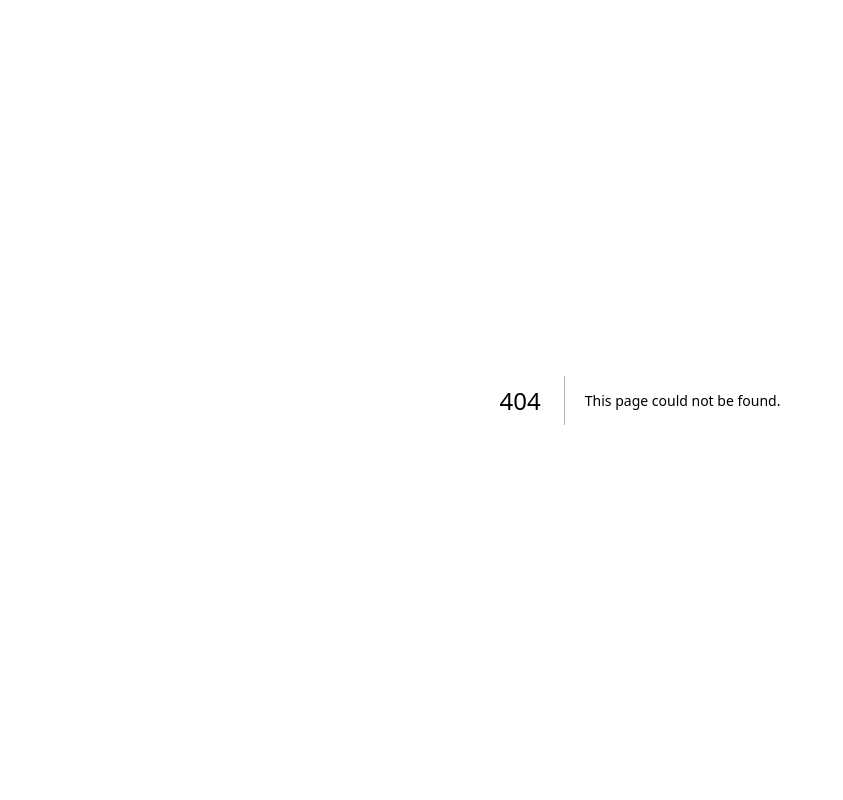
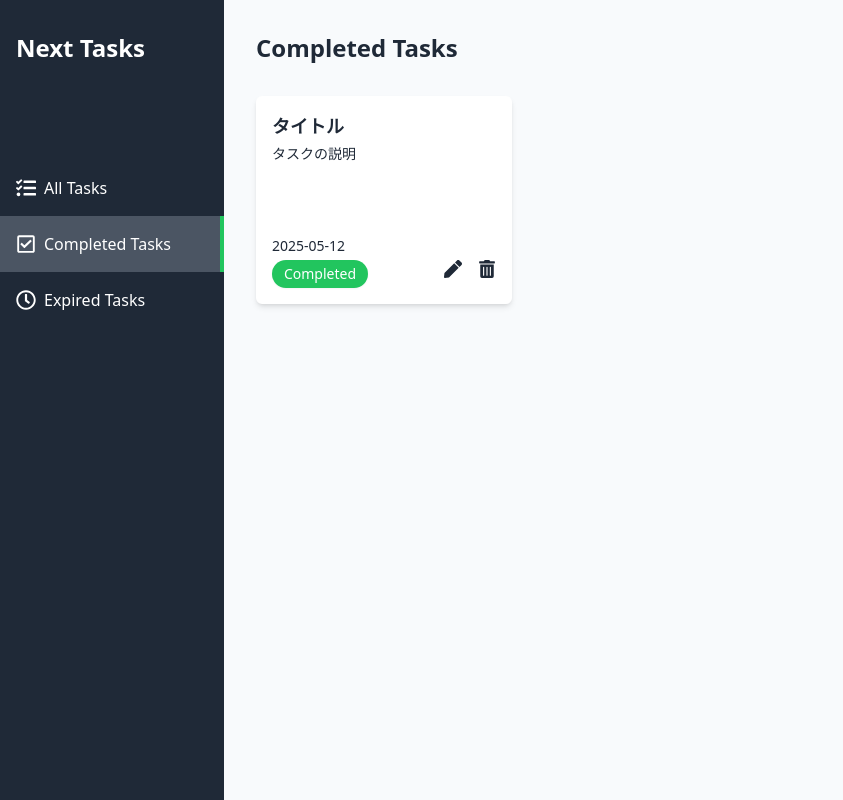
Before and after one commit to suginogaku/next-tasks, a Next.js app: page /completed in a window 1280 px wide. Before the commit this address had no page. Shown: the whole page, without its empty margins (0-843 px from the left). Built offline with nearby package versions, Linux system fonts and the light colour scheme.

Commit message:
完了タスクページと期限切れタスクページの実装

```diff
--- /dev/null
+++ b/src/app/(main)/completed/page.tsx
@@ -0,0 +1,19 @@
+import TaskCard from '@/components/TaskCard/TaskCard';
+import Link from 'next/link';
+import React from 'react'
+import { MdAddTask } from 'react-icons/md';
+
+const CompletedTaskPage = () => {
+  return (
+    <div className="text-gray-800 p-8 h-full overflow-y-auto pb-24">
+      <header className="flex items-center justify-between">
+        <h1 className="text-2xl font-bold flex items-center">Completed Tasks</h1>
+      </header>
+      <div className="mt-8 flex flex-wrap gap-4">
+        <TaskCard />
+      </div>
+    </div >
+  );
+}
+
+export default CompletedTaskPage
--- /dev/null
+++ b/src/app/(main)/expired/page.tsx
@@ -0,0 +1,17 @@
+import TaskCard from '@/components/TaskCard/TaskCard';
+import React from 'react'
+
+const ExpiredTaskPage = () => {
+  return (
+    <div className="text-gray-800 p-8 h-full overflow-y-auto pb-24">
+      <header className="flex items-center justify-between">
+        <h1 className="text-2xl font-bold flex items-center">Expired Tasks</h1>
+      </header>
+      <div className="mt-8 flex flex-wrap gap-4">
+        <TaskCard />
+      </div>
+    </div >
+  );
+}
+
+export default ExpiredTaskPage
```
